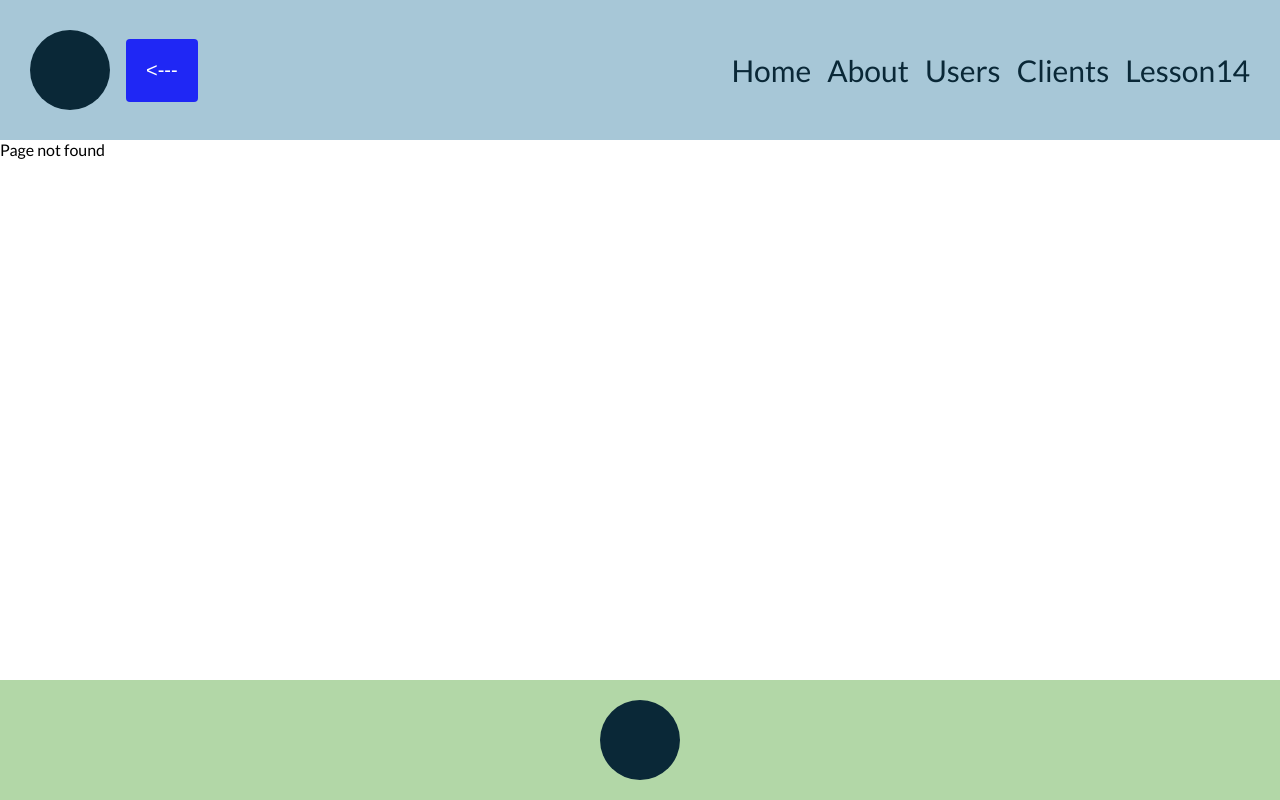
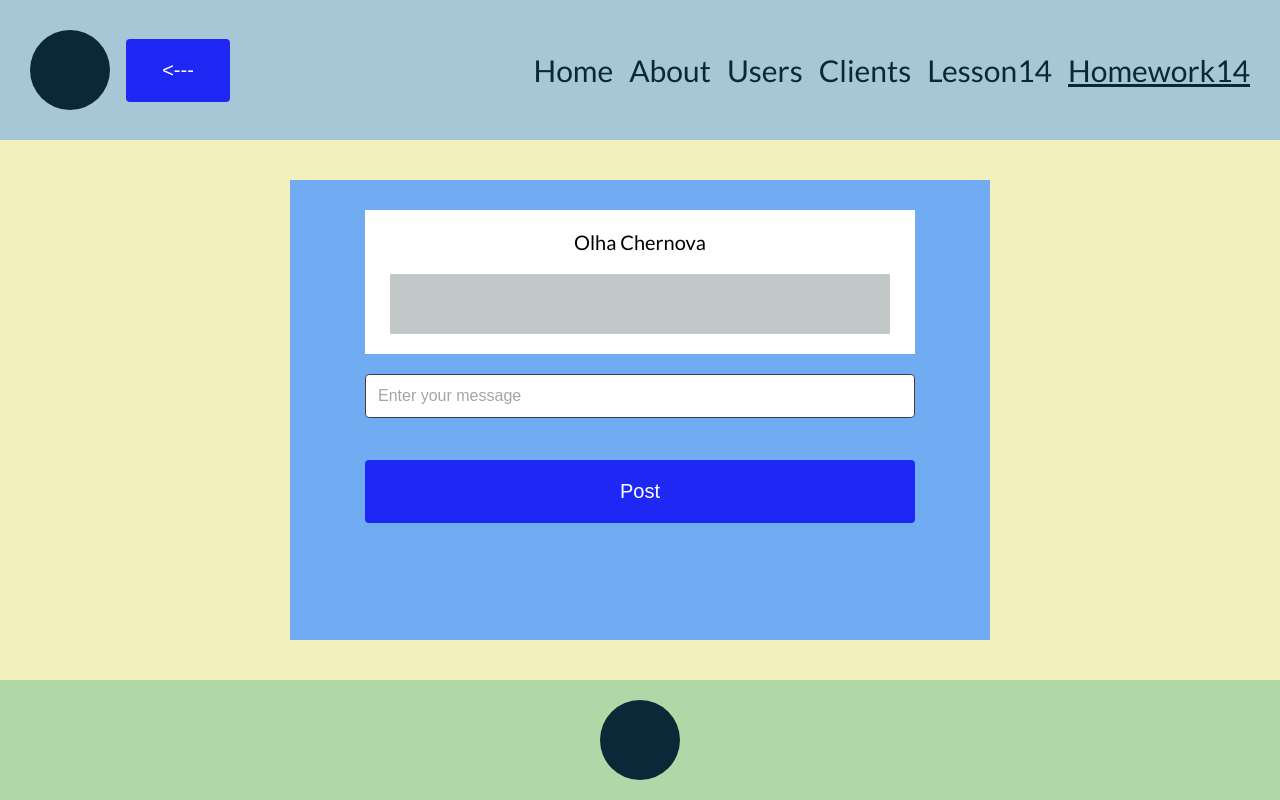
Before and after one commit to OlhaChernova/react_ts, a React (Vite) app: page /homework14 in a window 1280 px wide. Before the commit this address had no page. Built offline with nearby package versions, Linux system fonts and the light colour scheme.

Commit message:
add homework14

```diff
--- a/src/components/Button/styles.ts
+++ b/src/components/Button/styles.ts
@@ -5,7 +5,7 @@ interface ButtonStyledProps {
 }
 
 export const ButtonComponent = styled.button<ButtonStyledProps>`
-  width: 100%;
+  width: 550px;
   padding: 20px;
   background: ${({ isDanger }) => (isDanger ? "#761d0bff" : "#1f27f5")};
   font-size: 20px;
--- a/src/components/Input/styles.ts
+++ b/src/components/Input/styles.ts
@@ -4,7 +4,7 @@ export const InputContainer = styled.div`
   display: flex;
   flex-direction: column;
   gap: 4px;
-  width: 100%;
+  width: 550px;
 `;
 
 export const Label = styled.label`
@@ -25,7 +25,6 @@ export const InputElement = styled.input`
   }
 `;
 
-
 export const ErrorMessage = styled.div`
   height: 18px;
   color: red;
--- a/src/components/Layout/data.ts
+++ b/src/components/Layout/data.ts
@@ -6,4 +6,5 @@ export const navLinksData: NavLink[] = [
   { path: "/users", name: "Users" },
   { path: "/clients", name: "Clients" },
   { path: "/lesson14", name: "Lesson14" },
+  { path: "/homework14", name: "Homework14" },
 ];
--- /dev/null
+++ b/src/homeworks/Homework14/Homework14.tsx
@@ -0,0 +1,12 @@
+import BlogManagement from "./components/BlogManagement/BlogManagement"
+import { Homework14Wrapper } from "./styles"
+
+function Homework14() {
+  return (
+    <Homework14Wrapper>
+      < BlogManagement/>
+    </Homework14Wrapper>
+  )
+}
+
+export default Homework14
--- /dev/null
+++ b/src/homeworks/Homework14/components/BlogManagement/BlogManagement.tsx
@@ -0,0 +1,39 @@
+import { createContext, useState, type ChangeEvent } from "react";
+
+import Card from "../Card/Card";
+import Button from "components/Button/Button";
+import Input from "components/Input/Input";
+import { BlogManagementWrapper } from "./styles";
+
+export const BlogManagementContext = createContext<string>("")
+
+
+function BlogManagement() {
+  const [userMessage, setUserMessage] = useState<string>("");
+  const [postedMessage, setPostedMessage] = useState<string>("");
+
+  const onChangeInput = (event: ChangeEvent<HTMLInputElement>) => {
+    setUserMessage(event.target.value);
+  };
+
+  const showMessage = () => {
+    setPostedMessage(userMessage);
+  };
+
+  return (
+    <BlogManagementContext.Provider value={postedMessage}>
+      <BlogManagementWrapper>
+        <Card />
+        <Input
+          name="message"
+          placeholder="Enter your message"
+          value={userMessage}
+          onChange={onChangeInput}
+        />
+        <Button name="Post" onClick={showMessage} />
+      </BlogManagementWrapper>
+    </BlogManagementContext.Provider>
+  );
+}
+
+export default BlogManagement;
--- /dev/null
+++ b/src/homeworks/Homework14/components/BlogManagement/styles.ts
@@ -0,0 +1,17 @@
+import styled from "@emotion/styled";
+
+export const BlogManagementWrapper = styled.div`
+  display: flex;
+  flex:1;
+  flex-direction: column;
+  align-items: center;
+  gap: 20px;
+  width: 700px;
+  padding: 30px;
+  background: #71ABF1;
+`
+
+export const Result = styled.div`
+ font-size: 30px;
+ color: rgba(40, 15, 86, 1);
+`
--- /dev/null
+++ b/src/homeworks/Homework14/components/Card/Card.tsx
@@ -0,0 +1,13 @@
+import Message from "../Message/Message";
+import { CardComponent, Name,  } from "./styles";
+
+function Card() {
+  return (
+    <CardComponent>
+      <Name>Olha Chernova</Name>
+      < Message/>
+    </CardComponent>
+  );
+}
+
+export default Card;
--- /dev/null
+++ b/src/homeworks/Homework14/components/Card/styles.ts
@@ -0,0 +1,16 @@
+import styled from '@emotion/styled'
+
+export const CardComponent = styled.div`
+width: 550px;
+   display: flex;
+   flex-direction: column;
+   align-items: center;
+   gap: 20px;
+   padding: 20px;
+   background: #ffffffff;
+`
+
+export const Name = styled.div`
+  font-size: 20px;
+  color: #000000ff;
+  `
--- /dev/null
+++ b/src/homeworks/Homework14/components/Message/Message.tsx
@@ -0,0 +1,15 @@
+import { useContext } from "react";
+import { MessageContainer, MessageWrapper} from "./styles"
+import { BlogManagementContext } from "../BlogManagement/BlogManagement";
+
+function Message() {
+const message = useContext(BlogManagementContext);
+
+  return (
+    <MessageWrapper>
+      <MessageContainer>{message}</MessageContainer>
+    </MessageWrapper>
+  )
+}
+
+export default Message;
--- /dev/null
+++ b/src/homeworks/Homework14/components/Message/styles.ts
@@ -0,0 +1,16 @@
+import styled from "@emotion/styled";
+
+export const MessageWrapper = styled.div`
+  display: flex;
+  flex-direction: column;
+  align-items: center;
+  gap: 30px;
+  width: 500px;
+  padding: 30px;
+  background: #c2c7c7ff;
+`
+
+export const MessageContainer = styled.div`
+  font-size: 24px;
+  color: #232525ff;
+  `
--- /dev/null
+++ b/src/homeworks/Homework14/styles.ts
@@ -0,0 +1,11 @@
+import styled from "@emotion/styled";
+
+export const Homework14Wrapper = styled.div`
+  display: flex;
+  flex-direction: column;
+  align-items: center;
+  justify-content: center;
+  flex: 1;
+  padding: 40px;
+  background-color: #f2f0bcff;
+`;
--- a/src/routes/routes.tsx
+++ b/src/routes/routes.tsx
@@ -8,6 +8,7 @@ import User from "pages/Users/components/User/User";
 import Users from "pages/Users/Users";
 import About from "pages/About/About";
 import Lesson14 from "lessons/Lesson14/Lesson14";
+import Homework14 from "homeworks/Homework14/Homework14";
 
 
 export const routesData: RoutePage[] = [
@@ -20,5 +21,6 @@ export const routesData: RoutePage[] = [
   { path: "/clients/nike", element: <Nike /> },
   { path: "/clients/puma", element: <Puma /> },
   { path: "/lesson14", element: <Lesson14 /> },
+  { path: "/homework14", element: <Homework14 /> },
   { path: "*", element: "Page not found" },
 ];
```
